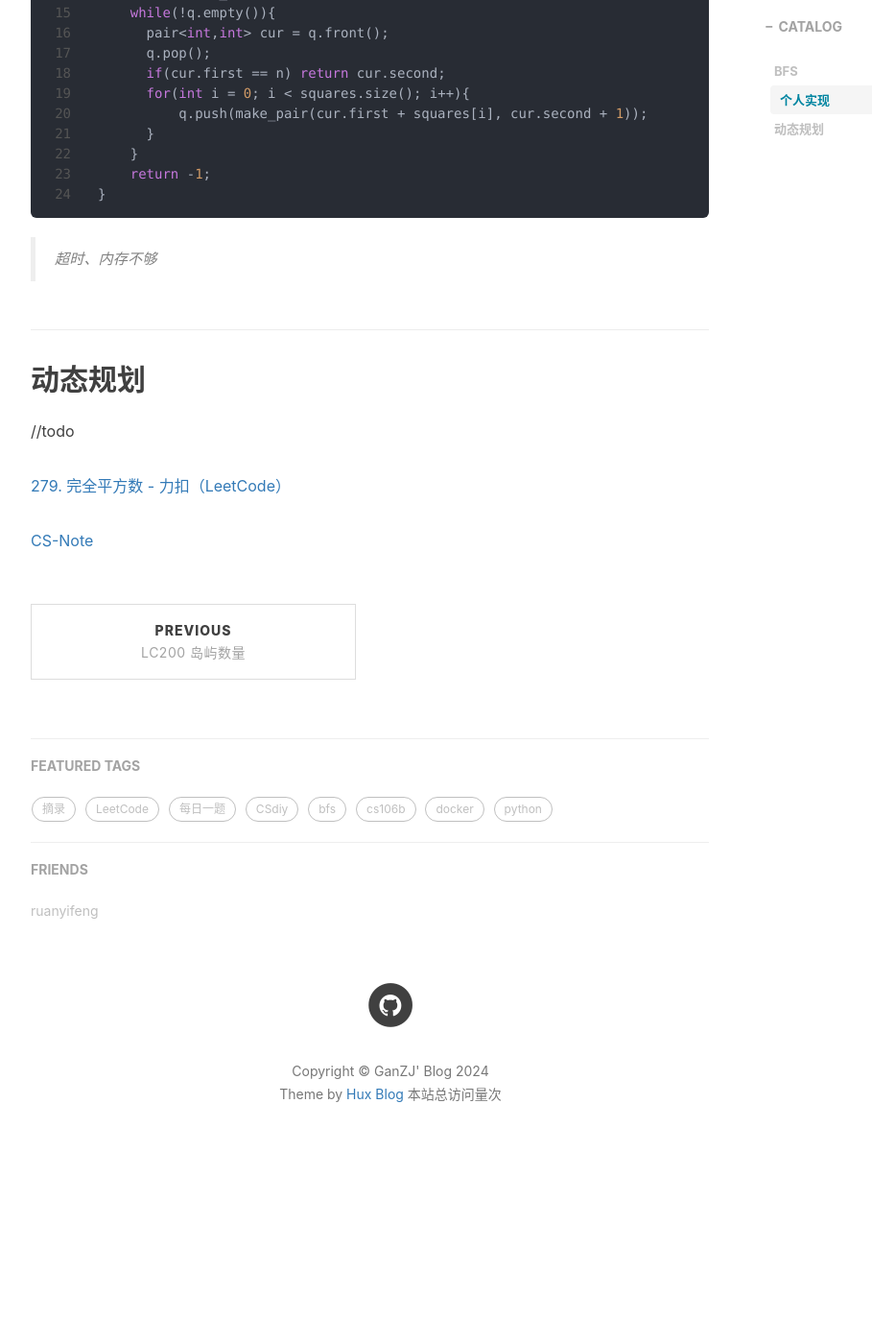
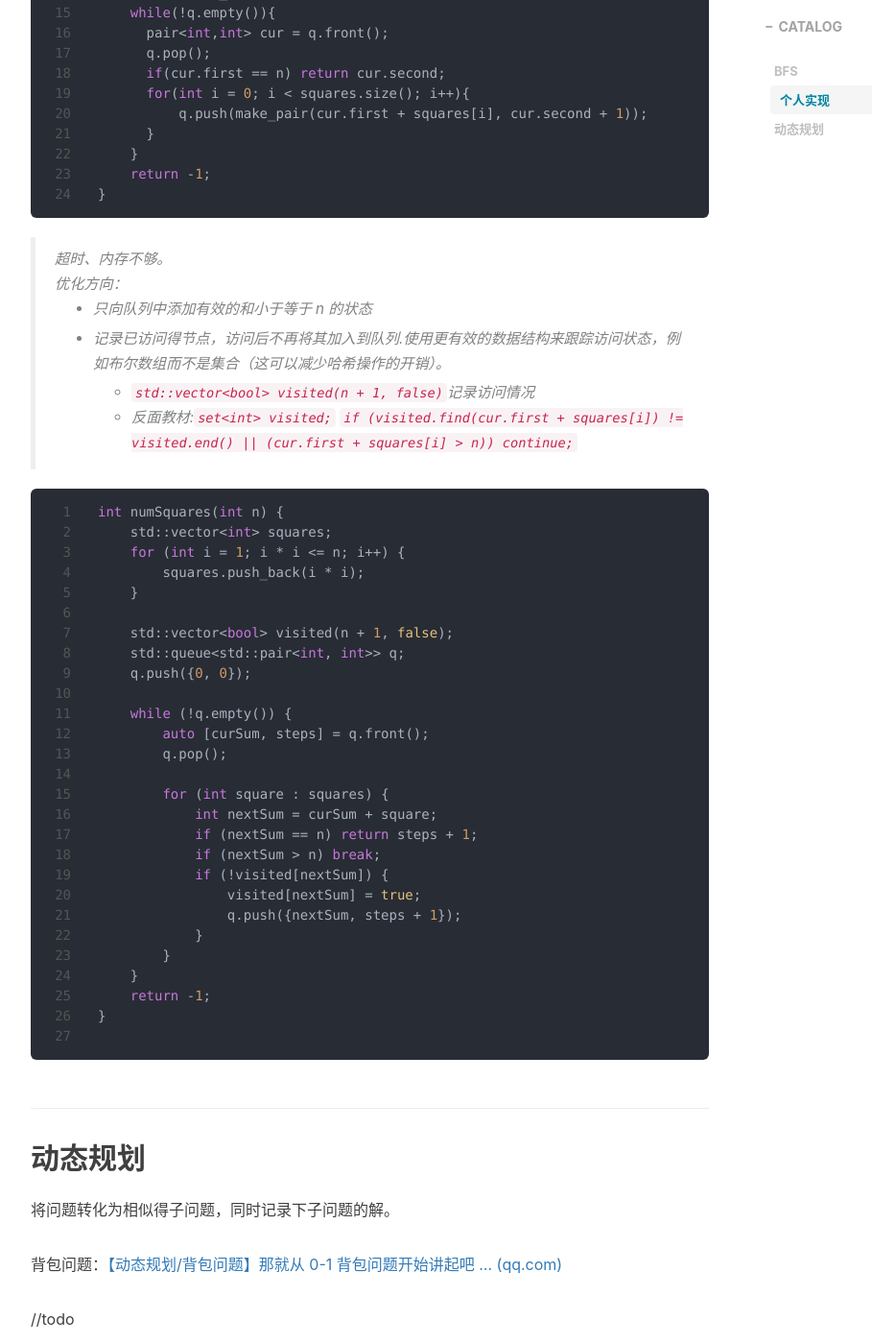
Before and after one commit to Lhrek/Lhrek.github.io, a Jekyll site: the page built from _posts/2024-6-13-numSquares.md, in a window 1280 px wide and 1400 px high, scrolled down 1476 px. Shown: the whole window at 96% size, without its empty margins (233-1142 px from the left). Built offline with Jekyll 4.4.1, drawn with Linux system fonts in a browser that asks for light colours; nearby versions of some CDN libraries; comment, search, counter and statistics services are not loaded; before the commit the page ends 2720 px from its top, so only the background shows below that.

Commit message:
mac commit

````diff
--- a/_posts/2024-6-13-numSquares.md
+++ b/_posts/2024-6-13-numSquares.md
@@ -50,9 +50,53 @@ int numSquares(int n) {
 }
 ```
 
-> 超时、内存不够
+> 超时、内存不够。
+>
+> 优化方向：
+>
+> - 只向队列中添加有效的和小于等于 n 的状态
+>
+> - 记录已访问得节点，访问后不再将其加入到队列.使用更有效的数据结构来跟踪访问状态，例如布尔数组而不是集合（这可以减少哈希操作的开销）。
+>   - `std::vector<bool> visited(n + 1, false)`记录访问情况
+>   - 反面教材:`set<int> visited;` `if (visited.find(cur.first + squares[i]) != visited.end() || (cur.first + squares[i] > n)) continue;`
+
+```cpp
+
+int numSquares(int n) {
+    std::vector<int> squares;
+    for (int i = 1; i * i <= n; i++) {
+        squares.push_back(i * i);
+    }
+
+    std::vector<bool> visited(n + 1, false);
+    std::queue<std::pair<int, int>> q;
+    q.push({0, 0});
+
+    while (!q.empty()) {
+        auto [curSum, steps] = q.front();
+        q.pop();
+
+        for (int square : squares) {
+            int nextSum = curSum + square;
+            if (nextSum == n) return steps + 1;
+            if (nextSum > n) break;
+            if (!visited[nextSum]) {
+                visited[nextSum] = true;
+                q.push({nextSum, steps + 1});
+            }
+        }
+    }
+    return -1;
+}
+```
+
+
 
 ## 动态规划
+
+将问题转化为相似得子问题，同时记录下子问题的解。
+
+背包问题：[【动态规划/背包问题】那就从 0-1 背包问题开始讲起吧 ... (qq.com)](https://mp.weixin.qq.com/s/xmgK7SrTnFIM3Owpk-emmg)
 
 //todo
 
````
Also changed, not shown: _posts/2024-6-12-numIslands.md (+2 -0 lines).
